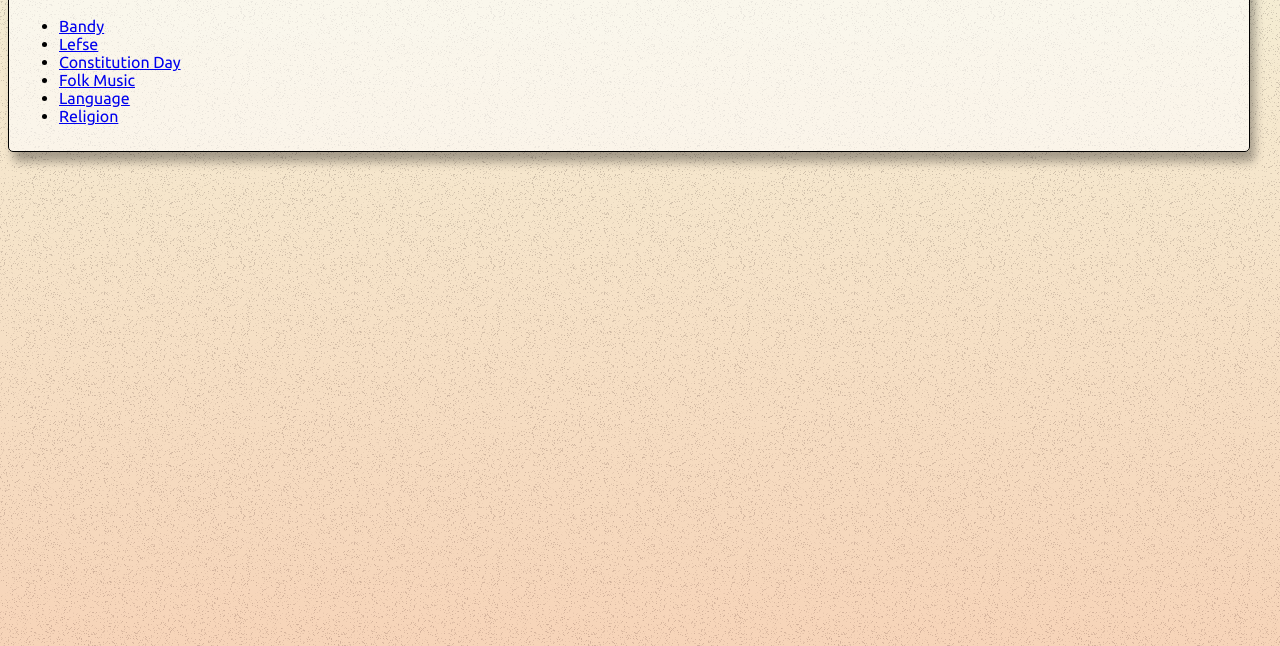
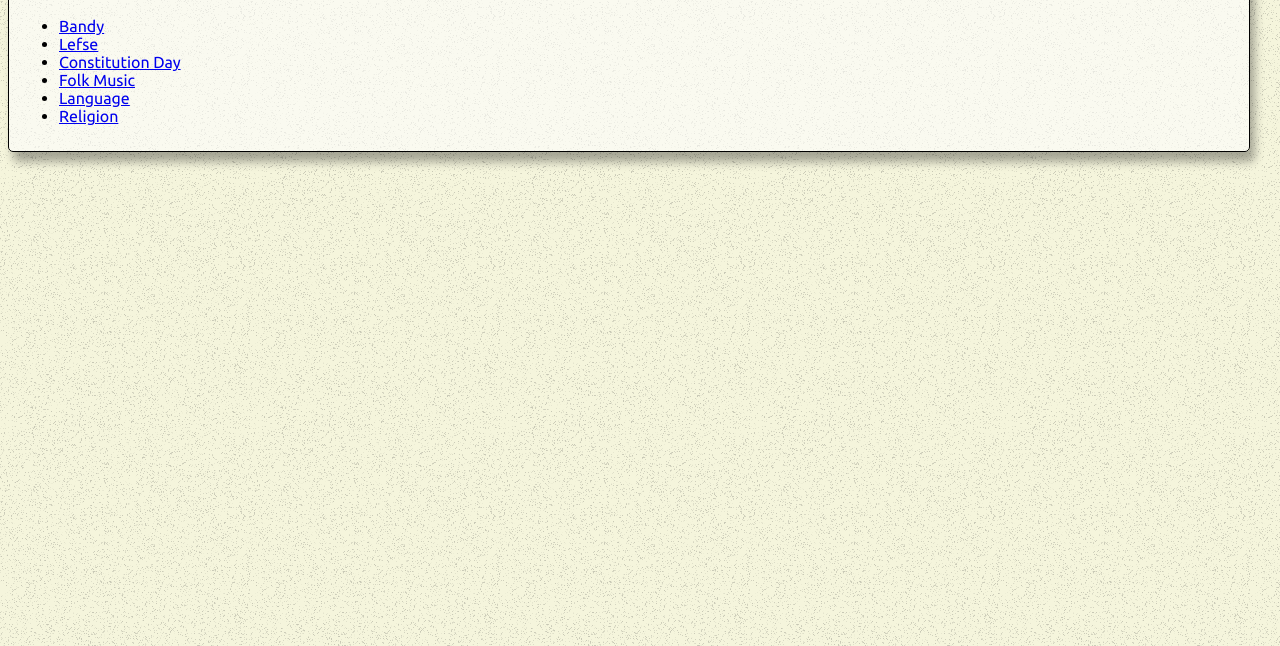
Before and after one commit to CalSch/norway, a plain HTML site: page index.html in a window 1280 px wide. Shown: the part 214-860 px from the top of the page. Drawn offline with Linux system fonts and the light colour scheme.

Commit message:
removed bg gradient

```diff
--- a/style.css
+++ b/style.css
@@ -7,8 +7,8 @@
 
 html {
 	background-color: beige;
-	background-image: linear-gradient(0deg, rgba(255, 42, 0, 0.303), transparent), url('noise.png');
-	background-size: auto 200%, 250px;
+	background-image: url('noise.png');
+	background-size: 250px;
 	height: 100%;
 	overflow: auto;
 }
```
